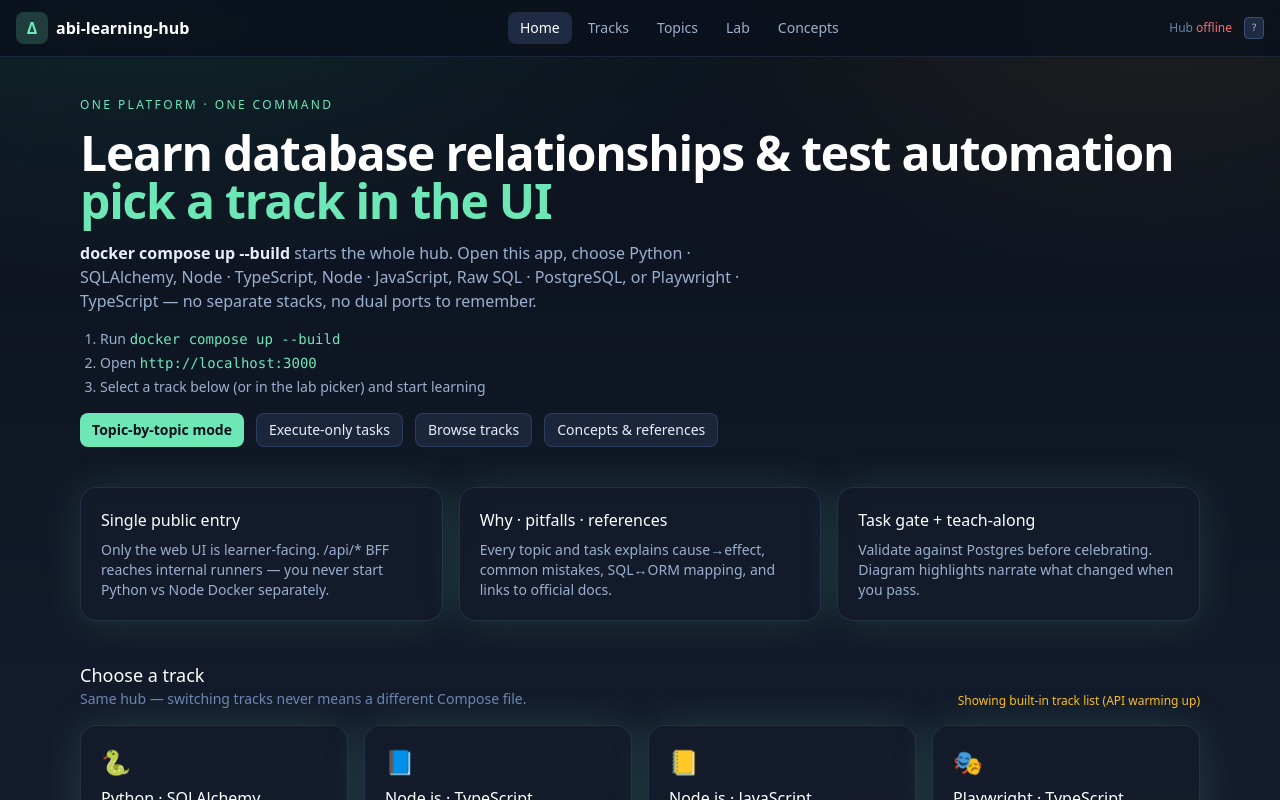
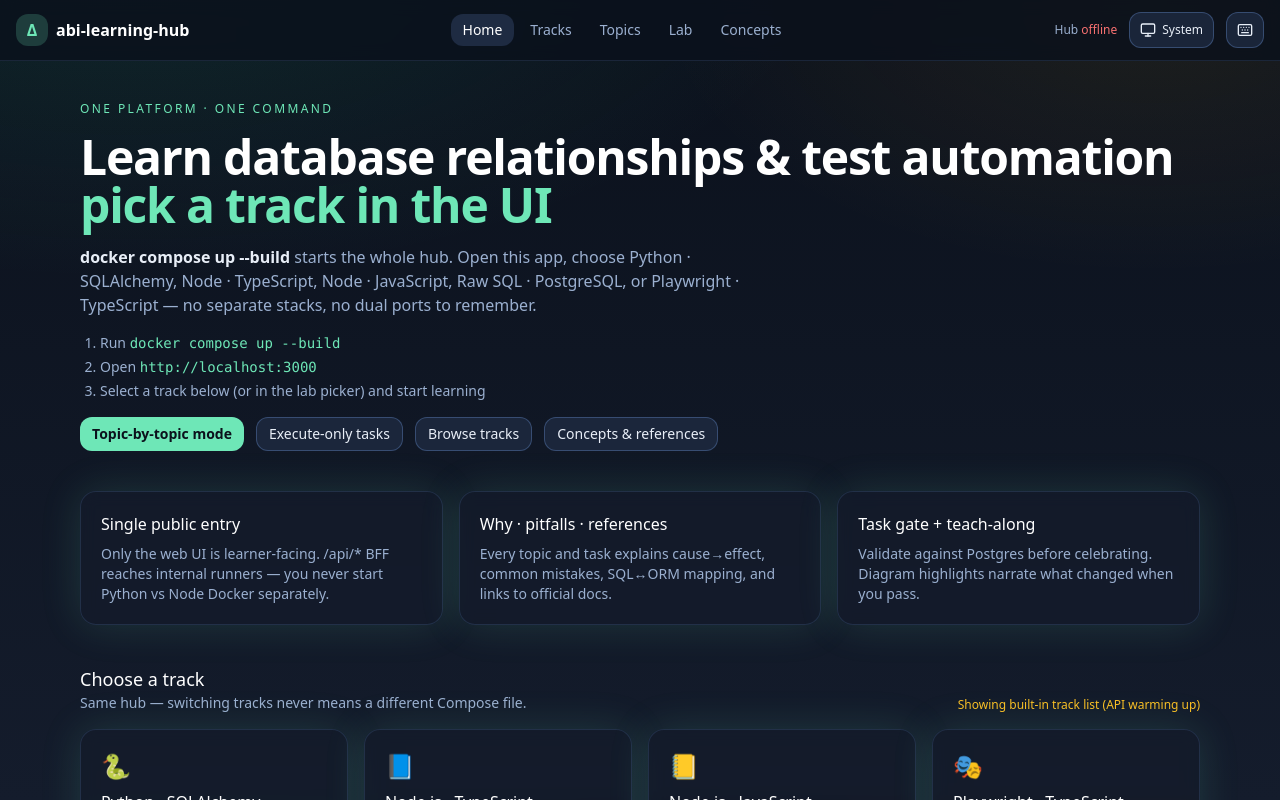
Before and after one commit to abibboyz/abi-learning-hub, a Next.js app in the folder web/: page / in a window 1280 px wide. Shown: the top 800 px of the page. Built offline with nearby package versions, Linux system fonts and the light colour scheme; no server answers.

Commit message:
wip(web): design tokens as CSS vars (dark+light), theme toggle, accessible shortcut dialog, min 12px text

```diff
--- a/web/src/app/globals.css
+++ b/web/src/app/globals.css
@@ -2,9 +2,39 @@
 @tailwind components;
 @tailwind utilities;
 
-:root {
+:root,
+html.dark {
   color-scheme: dark;
+  /* Design tokens (RGB channels). Text pairs ≥ 4.5:1, UI ≥ 3:1 — see docs/UX_RESEARCH.md */
+  --ink-50: 244 247 251; --ink-100: 232 238 247; --ink-200: 201 214 234; --ink-300: 155 176 208;
+  --ink-400: 155 176 208; --ink-500: 125 147 184; --ink-600: 74 103 150; --ink-700: 44 62 92;
+  --ink-800: 30 43 66; --ink-900: 20 28 44; --ink-950: 11 17 28;
+  --accent: 110 231 183; --accent-dim: 52 211 153; --accent-glow: 167 243 208; --accent-soft: 5 150 105;
+  --on-accent: 11 17 28;
+  --warn: 251 191 36; --danger: 248 113 113; --info: 125 211 252;
+  --heading: 255 255 255;
+  --bg-grad-a: rgba(52, 211, 153, 0.12); --bg-grad-b: rgba(251, 191, 36, 0.08); --bg-top: #0b111c; --bg-bottom: #141c2c;
+  --shadow-1: 0 1px 2px rgb(0 0 0 / 0.3); --shadow-2: 0 8px 24px rgb(0 0 0 / 0.35);
+  --shadow-glow: 0 0 40px rgba(110, 231, 183, 0.15);
+  --dur-fast: 120ms; --dur: 200ms; --dur-slow: 350ms; --ease: cubic-bezier(0.2, 0.8, 0.2, 1);
 }
+html.light {
+  color-scheme: light;
+  /* The ink scale is mirrored: ink-950 is the page, ink-100 the text. */
+  --ink-50: 11 17 28; --ink-100: 20 28 44; --ink-200: 44 62 92; --ink-300: 56 79 120;
+  --ink-400: 74 103 150; --ink-500: 82 103 140; --ink-600: 107 134 179; --ink-700: 201 214 234;
+  --ink-800: 232 238 247; --ink-900: 244 247 251; --ink-950: 255 255 255;
+  --accent: 4 120 87; --accent-dim: 4 120 87; --accent-glow: 6 95 70; --accent-soft: 4 120 87;
+  --on-accent: 255 255 255;
+  --warn: 146 64 14; --danger: 185 28 28; --info: 3 105 161;
+  --heading: 20 28 44;
+  --bg-grad-a: rgba(4, 120, 87, 0.07); --bg-grad-b: rgba(146, 64, 14, 0.05); --bg-top: #ffffff; --bg-bottom: #f4f7fb;
+  --shadow-1: 0 1px 2px rgb(15 23 42 / 0.08); --shadow-2: 0 8px 24px rgb(15 23 42 / 0.12);
+  --shadow-glow: 0 1px 3px rgb(15 23 42 / 0.08);
+}
+/* Headings use text-white in the dark design; in light mode they follow the heading token. */
+html.light .text-white { color: rgb(var(--heading)); }
+html.light .bg-accent, html.light .bg-accent * { color: rgb(var(--on-accent)); }
 
 html,
 body {
@@ -14,9 +44,9 @@ body {
 body {
   @apply bg-ink-950 text-ink-100 antialiased;
   background-image:
-    radial-gradient(1200px 600px at 10% -10%, rgba(52, 211, 153, 0.12), transparent 60%),
-    radial-gradient(900px 500px at 90% 0%, rgba(251, 191, 36, 0.08), transparent 55%),
-    linear-gradient(180deg, #0b111c 0%, #141c2c 100%);
+    radial-gradient(1200px 600px at 10% -10%, var(--bg-grad-a), transparent 60%),
+    radial-gradient(900px 500px at 90% 0%, var(--bg-grad-b), transparent 55%),
+    linear-gradient(180deg, var(--bg-top) 0%, var(--bg-bottom) 100%);
   background-attachment: fixed;
 }
 
@@ -25,7 +55,7 @@ body {
   height: 10px;
 }
 ::-webkit-scrollbar-thumb {
-  background: #2c3e5c;
+  background: rgb(var(--ink-700));
   border-radius: 999px;
 }
 
@@ -37,22 +67,22 @@ body {
     @apply inline-flex items-center justify-center rounded-lg px-3 py-1.5 text-sm font-medium transition;
   }
   .btn-ghost {
-    @apply btn border border-ink-600/60 bg-ink-800/80 text-ink-100 hover:bg-ink-700;
+    @apply btn border border-ink-600/60 bg-ink-800/80 text-ink-100 hover:bg-ink-700 disabled:opacity-50;
   }
   .btn-danger {
     @apply btn border border-danger/30 bg-danger/10 text-danger hover:bg-danger/20;
   }
   .btn-primary {
-    @apply btn bg-accent font-semibold text-ink-950 hover:bg-accent-glow;
+    @apply btn bg-accent font-semibold text-on-accent hover:brightness-110 disabled:opacity-50;
   }
   .kbd {
-    @apply inline-flex items-center rounded border border-ink-600 bg-ink-800 px-1.5 py-0.5 text-[10px] font-mono text-ink-300;
+    @apply inline-flex items-center rounded-sm border border-ink-600 bg-ink-800 px-1.5 py-0.5 text-xs font-mono text-ink-200;
   }
   .code-area {
     @apply w-full min-h-[280px] rounded-xl border border-ink-700 bg-ink-950 p-4 font-mono text-sm leading-relaxed text-accent-glow focus:outline-none focus:ring-2 focus:ring-accent/40;
   }
   .diagram-table {
-    @apply rounded-xl border border-accent/20 bg-ink-900/90 p-2 text-[11px] shadow-glow;
+    @apply rounded-xl border border-accent/20 bg-ink-900/90 p-2 text-xs shadow-glow;
   }
   .diagram-table.highlight {
     @apply animate-pulseGlow border-accent;
@@ -63,13 +93,13 @@ body {
 }
 
 .rel-line {
-  stroke: #34d399;
+  stroke: rgb(var(--accent-dim));
   stroke-width: 2;
   fill: none;
   opacity: 0.55;
 }
 .rel-line.active {
-  stroke: #fbbf24;
+  stroke: rgb(var(--warn));
   opacity: 1;
   stroke-dasharray: 6 4;
   animation: dashMove 0.8s linear infinite;
@@ -105,7 +135,7 @@ body {
 }
 
 :focus-visible {
-  outline: 2px solid #34d399;
+  outline: 2px solid rgb(var(--accent));
   outline-offset: 2px;
 }
 
@@ -118,3 +148,19 @@ body {
     transition-duration: 0.01ms !important;
   }
 }
+
+@media (forced-colors: active) {
+  .card, .btn, .kbd { border: 1px solid CanvasText; }
+}
+
+/* CodeMirror chrome follows the tokens in both themes */
+.cm-editor { background: rgb(var(--ink-950)); color: rgb(var(--ink-100)); border-radius: 12px; font-size: 13px; }
+.cm-editor.cm-focused { outline: 2px solid rgb(var(--accent)); outline-offset: 0; }
+.cm-gutters { background: rgb(var(--ink-900)) !important; color: rgb(var(--ink-400)) !important; border-right: 1px solid rgb(var(--ink-700)) !important; }
+.cm-activeLine { background: rgb(var(--ink-800) / 0.45) !important; }
+.cm-activeLineGutter { background: rgb(var(--ink-800)) !important; }
+.cm-cursor { border-left-color: rgb(var(--accent)) !important; }
+.cm-selectionBackground, .cm-content ::selection { background: rgb(var(--accent) / 0.25) !important; }
+.cm-line.alh-error-line { background: rgb(var(--danger) / 0.14); box-shadow: inset 3px 0 0 rgb(var(--danger)); }
+.cm-gutterElement.alh-error-gutter { color: rgb(var(--danger)); font-weight: 700; }
+.cm-tooltip { background: rgb(var(--ink-900)) !important; color: rgb(var(--ink-100)) !important; border: 1px solid rgb(var(--ink-700)) !important; }
--- a/web/src/components/lab/DbTools.tsx
+++ b/web/src/components/lab/DbTools.tsx
@@ -70,7 +70,7 @@ export function DbTools({ trackId, onSchema }: { trackId: string; onSchema?: ()
             <span className="truncate text-ink-200">{s.name}</span>
             <button
               type="button"
-              className="btn-ghost !py-1 !text-[11px]"
+              className="btn-ghost !py-1 !text-xs"
               onClick={async () => {
                 setBusy(true);
                 try {
--- a/web/src/components/lab/GateResult.tsx
+++ b/web/src/components/lab/GateResult.tsx
@@ -23,7 +23,7 @@ export function GateResult({ result, teachAlong }: { result: ExecuteResult; teac
         <ul className="space-y-1.5" aria-label="Why it failed">
           {failures.map((f, i) => (
             <li key={`${f.rule}-${i}`} className="flex gap-2 text-ink-100">
-              <code className="shrink-0 self-start rounded bg-danger/20 px-1.5 py-0.5 text-[11px] text-danger">{f.rule}</code>
+              <code className="shrink-0 self-start rounded bg-danger/20 px-1.5 py-0.5 text-xs text-danger">{f.rule}</code>
               <span>
                 {f.line ? <span className="mr-1 text-warn">line {f.line}:</span> : null}
                 {f.message}
@@ -38,7 +38,7 @@ export function GateResult({ result, teachAlong }: { result: ExecuteResult; teac
       {result.stdout ? (
         <details open className="text-ink-200">
           <summary className="cursor-pointer text-xs uppercase tracking-wide text-ink-400">Output</summary>
-          <pre className="mt-1 max-h-48 overflow-auto rounded-lg bg-ink-950 p-2 text-[11px]">{result.stdout}</pre>
+          <pre className="mt-1 max-h-48 overflow-auto rounded-lg bg-ink-950 p-2 text-xs">{result.stdout}</pre>
         </details>
       ) : null}
       {result.success && teachAlong?.length ? (
--- a/web/src/components/layout/Shell.tsx
+++ b/web/src/components/layout/Shell.tsx
@@ -4,6 +4,9 @@ import Link from "next/link";
 import { usePathname } from "next/navigation";
 import { useEffect, useState } from "react";
 import clsx from "clsx";
+import { Keyboard } from "lucide-react";
+import { ThemeToggle } from "@/components/ui/ThemeToggle";
+import { OPEN_SHORTCUTS, ShortcutSheet } from "@/components/ui/ShortcutSheet";
 
 const nav = [
   { href: "/", label: "Home" },
@@ -16,17 +19,6 @@ const nav = [
 export function Shell({ children }: { children: React.ReactNode }) {
   const pathname = usePathname();
   const [health, setHealth] = useState<string>("…");
-
-  useEffect(() => {
-    const onKey = (e: KeyboardEvent) => {
-      if (e.key === "?" && !e.metaKey && !e.ctrlKey) {
-        const el = document.getElementById("shortcuts");
-        el?.classList.toggle("hidden");
-      }
-    };
-    window.addEventListener("keydown", onKey);
-    return () => window.removeEventListener("keydown", onKey);
-  }, []);
 
   useEffect(() => {
     import("@/lib/api").then(({ healthCheck }) =>
@@ -43,7 +35,7 @@ export function Shell({ children }: { children: React.ReactNode }) {
   return (
     <div className="min-h-screen flex flex-col">
       <header className="sticky top-0 z-40 border-b border-ink-800/80 bg-ink-950/80 backdrop-blur">
-        <div className="mx-auto flex max-w-[1400px] items-center justify-between gap-4 px-4 py-3">
+        <div className="mx-auto flex max-w-[1600px] flex-wrap items-center justify-between gap-x-4 gap-y-2 px-4 py-3">
           <Link href="/" className="flex items-center gap-2 font-semibold text-white">
             <span
               className="inline-flex h-8 w-8 items-center justify-center rounded-lg bg-accent/20 text-accent"
@@ -92,31 +84,23 @@ export function Shell({ children }: { children: React.ReactNode }) {
                 {health}
               </span>
             </span>
-            <span className="kbd" title="Keyboard shortcuts">
-              ?
-            </span>
+            <ThemeToggle />
+            <button
+              type="button"
+              className="btn-ghost !h-9 !px-2.5"
+              aria-label="Keyboard shortcuts"
+              title="Keyboard shortcuts (?)"
+              onClick={() => window.dispatchEvent(new Event(OPEN_SHORTCUTS))}
+            >
+              <Keyboard className="h-4 w-4" aria-hidden />
+            </button>
           </div>
         </div>
       </header>
       <main id="main-content" className="flex-1">
         {children}
       </main>
-      <div
-        id="shortcuts"
-        className="hidden fixed bottom-4 right-4 card p-4 text-sm text-ink-200 w-64 z-50"
-        role="dialog"
-        aria-label="Keyboard shortcuts"
-      >
-        <p className="font-medium text-white mb-2">Shortcuts</p>
-        <ul className="space-y-1 text-ink-300">
-          <li>
-            <span className="kbd">?</span> toggle this help
-          </li>
-          <li>
-            <span className="kbd">⌘/Ctrl</span>+<span className="kbd">Enter</span> run (in lab)
-          </li>
-        </ul>
-      </div>
+      <ShortcutSheet />
       <footer className="border-t border-ink-800/60 py-4 text-center text-xs text-ink-500">
         MIT · One platform · <code className="text-ink-400">docker compose up --build</code> · pick a
         track in the UI · CONCEPTS.md
--- /dev/null
+++ b/web/src/components/ui/ShortcutSheet.tsx
@@ -0,0 +1,69 @@
+"use client";
+
+import { useEffect, useRef, useState } from "react";
+import { X } from "lucide-react";
+import { SHORTCUTS, isMacPlatform, matchShortcut } from "@/lib/lab/shortcuts";
+
+export const OPEN_SHORTCUTS = "alh:shortcuts";
+
+function inEditable(t: EventTarget | null): boolean {
+  const el = t as HTMLElement | null;
+  return Boolean(el && (el.isContentEditable || /^(INPUT|TEXTAREA|SELECT)$/.test(el.tagName) || el.closest?.(".cm-editor")));
+}
+
+/** `?` (outside text fields) or the header button opens a native modal dialog: Esc closes, focus returns. */
+export function ShortcutSheet() {
+  const ref = useRef<HTMLDialogElement>(null);
+  const [mac, setMac] = useState(false);
+  useEffect(() => {
+    setMac(isMacPlatform(navigator.platform));
+    const open = () => ref.current?.showModal();
+    const onKey = (e: KeyboardEvent) => {
+      if (matchShortcut(e, inEditable(e.target)) === "help") {
+        e.preventDefault();
+        if (ref.current?.open) ref.current.close();
+        else open();
+      }
+    };
+    window.addEventListener("keydown", onKey);
+    window.addEventListener(OPEN_SHORTCUTS, open);
+    return () => {
+      window.removeEventListener("keydown", onKey);
+      window.removeEventListener(OPEN_SHORTCUTS, open);
+    };
+  }, []);
+  return (
+    <dialog
+      ref={ref}
+      aria-labelledby="shortcuts-title"
+      className="card w-[min(92vw,30rem)] p-0 text-ink-100 backdrop:bg-black/50"
+      onClick={(e) => e.target === ref.current && ref.current?.close()}
+    >
+      <div className="flex items-center justify-between border-b border-ink-700 px-4 py-3">
+        <h2 id="shortcuts-title" className="font-semibold text-white">Keyboard shortcuts</h2>
+        <button type="button" className="btn-ghost !h-8 !px-2" aria-label="Close" onClick={() => ref.current?.close()} autoFocus>
+          <X className="h-4 w-4" aria-hidden />
+        </button>
+      </div>
+      <table className="w-full text-sm">
+        <caption className="sr-only">Lab keyboard shortcuts</caption>
+        <tbody>
+          {SHORTCUTS.map((s) => (
+            <tr key={s.id} className="border-b border-ink-800 last:border-0">
+              <th scope="row" className="whitespace-nowrap px-4 py-2 text-left font-normal">
+                <kbd className="kbd">{mac ? s.mac : s.keys}</kbd>
+              </th>
+              <td className="px-4 py-2 text-ink-200">{s.label}</td>
+            </tr>
+          ))}
+          <tr>
+            <th scope="row" className="whitespace-nowrap px-4 py-2 text-left font-normal">
+              <kbd className="kbd">Esc</kbd> then <kbd className="kbd">Tab</kbd>
+            </th>
+            <td className="px-4 py-2 text-ink-200">Leave the code editor (Tab normally indents)</td>
+          </tr>
+        </tbody>
+      </table>
+    </dialog>
+  );
+}
--- /dev/null
+++ b/web/src/components/ui/ThemeToggle.tsx
@@ -0,0 +1,44 @@
+"use client";
+
+import { useEffect, useState } from "react";
+import { Monitor, Moon, Sun } from "lucide-react";
+
+type Theme = "system" | "dark" | "light";
+const ORDER: Theme[] = ["system", "dark", "light"];
+
+export function applyTheme(t: Theme) {
+  const dark = t === "dark" || (t === "system" && !window.matchMedia("(prefers-color-scheme: light)").matches);
+  document.documentElement.classList.toggle("dark", dark);
+  document.documentElement.classList.toggle("light", !dark);
+}
+
+/** Cycles system → dark → light; the choice is kept in localStorage (`alh:theme`). */
+export function ThemeToggle() {
+  const [theme, setTheme] = useState<Theme>("system");
+  useEffect(() => {
+    const saved = (localStorage.getItem("alh:theme") as Theme) || "system";
+    setTheme(ORDER.includes(saved) ? saved : "system");
+    const mq = window.matchMedia("(prefers-color-scheme: light)");
+    const onChange = () => (localStorage.getItem("alh:theme") || "system") === "system" && applyTheme("system");
+    mq.addEventListener("change", onChange);
+    return () => mq.removeEventListener("change", onChange);
+  }, []);
+  const next = ORDER[(ORDER.indexOf(theme) + 1) % ORDER.length];
+  const Icon = theme === "dark" ? Moon : theme === "light" ? Sun : Monitor;
+  return (
+    <button
+      type="button"
+      className="btn-ghost !h-9 !px-2.5"
+      aria-label={`Theme: ${theme}. Switch to ${next}`}
+      title={`Theme: ${theme} (click for ${next})`}
+      onClick={() => {
+        localStorage.setItem("alh:theme", next);
+        setTheme(next);
+        applyTheme(next);
+      }}
+    >
+      <Icon className="h-4 w-4" aria-hidden />
+      <span className="ml-1.5 hidden text-xs capitalize md:inline">{theme}</span>
+    </button>
+  );
+}
--- a/web/tailwind.config.ts
+++ b/web/tailwind.config.ts
@@ -6,33 +6,35 @@ const config: Config = {
   theme: {
     extend: {
       colors: {
-        ink: {
-          50: "#f4f7fb",
-          100: "#e8eef7",
-          200: "#c9d6ea",
-          300: "#9bb0d0",
-          400: "#6b86b3",
-          500: "#4a6796",
-          600: "#384f78",
-          700: "#2c3e5c",
-          800: "#1e2b42",
-          900: "#141c2c",
-          950: "#0b111c",
+        // Every colour is a CSS variable (see globals.css: html.dark / html.light), so existing class
+        // names keep working and both themes come from one set of tokens.
+        ink: Object.fromEntries(
+          ["50", "100", "200", "300", "400", "500", "600", "700", "800", "900", "950"].map((k) => [k, `rgb(var(--ink-${k}) / <alpha-value>)`])
+        ),
+        accent: {
+          DEFAULT: "rgb(var(--accent) / <alpha-value>)",
+          dim: "rgb(var(--accent-dim) / <alpha-value>)",
+          glow: "rgb(var(--accent-glow) / <alpha-value>)",
+          soft: "rgb(var(--accent-soft) / <alpha-value>)",
         },
-        accent: {
-          DEFAULT: "#6ee7b7",
-          dim: "#34d399",
-          glow: "#a7f3d0",
-          soft: "#059669",
-        },
-        ember: { DEFAULT: "#fbbf24", soft: "#f59e0b" },
-        mint: { DEFAULT: "#34d399", soft: "#10b981" },
-        rose: { DEFAULT: "#fb7185" },
-        warn: "#fbbf24",
-        danger: "#f87171",
+        ember: { DEFAULT: "rgb(var(--warn) / <alpha-value>)", soft: "rgb(var(--warn) / <alpha-value>)" },
+        mint: { DEFAULT: "rgb(var(--accent-dim) / <alpha-value>)", soft: "rgb(var(--accent-soft) / <alpha-value>)" },
+        rose: { DEFAULT: "rgb(var(--danger) / <alpha-value>)" },
+        warn: "rgb(var(--warn) / <alpha-value>)",
+        danger: "rgb(var(--danger) / <alpha-value>)",
+        info: "rgb(var(--info) / <alpha-value>)",
+        "on-accent": "rgb(var(--on-accent) / <alpha-value>)",
       },
+      fontSize: {
+        // 1.2 type scale (rem / line-height)
+        xs: [".75rem", "1rem"], sm: [".875rem", "1.25rem"], base: ["1rem", "1.5rem"], lg: ["1.125rem", "1.75rem"],
+        xl: ["1.25rem", "1.75rem"], "2xl": ["1.5rem", "2rem"], "3xl": ["1.875rem", "2.25rem"],
+      },
+      borderRadius: { sm: "4px", md: "8px", lg: "12px" },
       boxShadow: {
-        glow: "0 0 40px rgba(110, 231, 183, 0.15)",
+        glow: "var(--shadow-glow)",
+        "elev-1": "var(--shadow-1)",
+        "elev-2": "var(--shadow-2)",
       },
       keyframes: {
         "pulse-line": {
```
Also changed, not shown: web/src/app/layout.tsx (+9 -1 lines), web/src/components/lab/LabWorkspace.tsx (+4 -4 lines), 2 other files (tests, documents, lock files or other folders).
